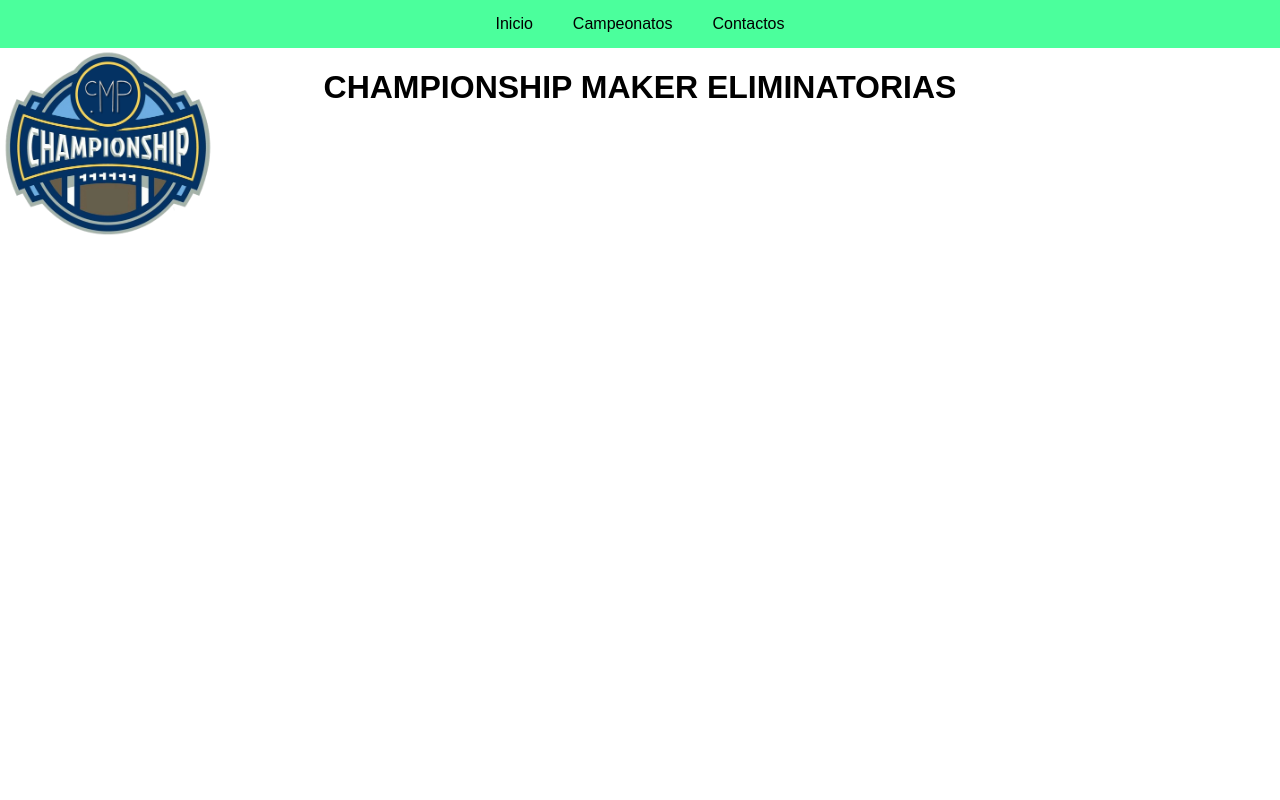
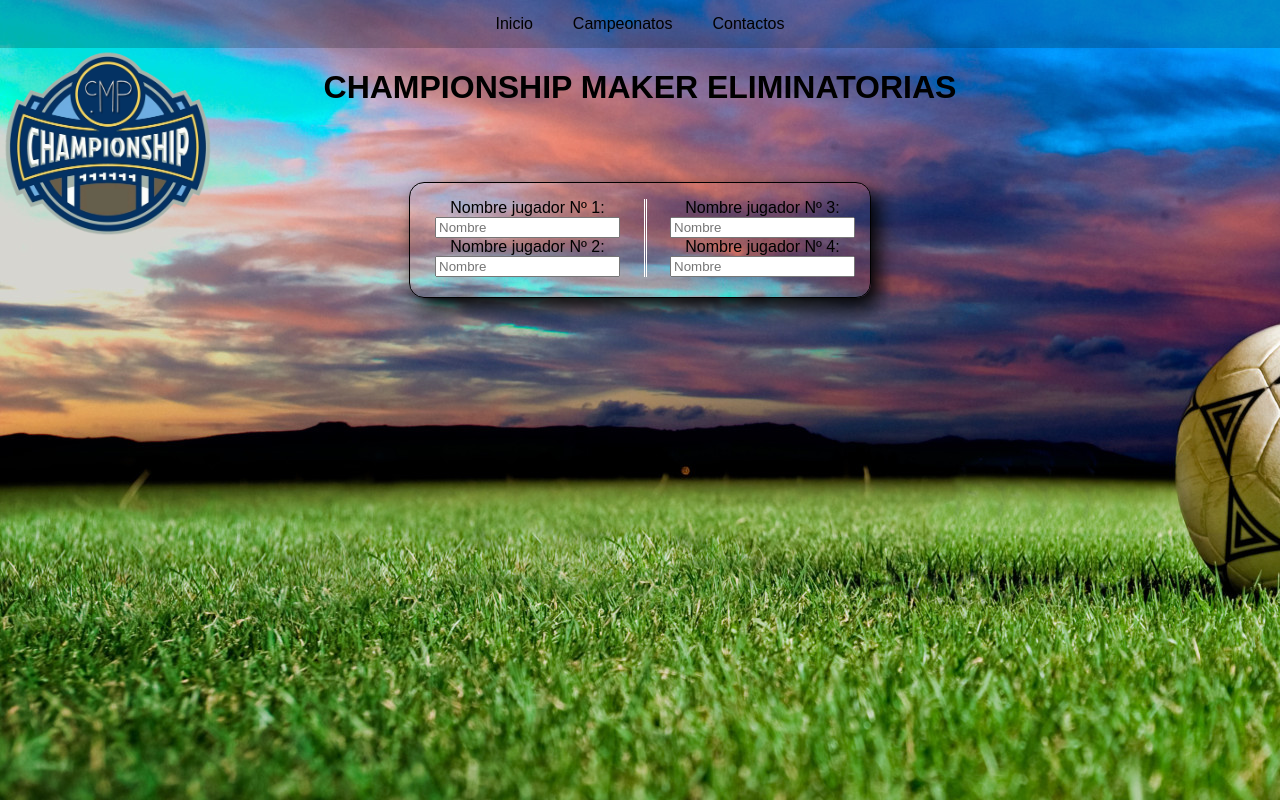
Before and after one commit to joshualpda16/ChampionshipMaker, a PHP site: page /eliminatorias.html in a window 1280 px wide. Run offline with PHP 8.4, Linux system fonts and the light colour scheme.

Commit message:
Fondo htmls

```diff
--- a/eliminatorias.html
+++ b/eliminatorias.html
@@ -8,6 +8,9 @@
     <meta charset="UTF-8">
     <title> CHAMPIONSHIP MAKER </title>
     <body>
+            <div class="wallpaper"></div>
+
+
         <header>
             <nav class="menu">
                 <ul>
@@ -17,14 +20,31 @@
              </ul>
             </nav>
         </header>
-
         <div id="divlogo">
-            <img class="logo" src="logopag2.png" alt="logo">
+                <img class="logo" src="logopag2.png" alt="logo">
         </div>
         <h1 class="titulo_eliminatorias">CHAMPIONSHIP MAKER ELIMINATORIAS</h1>
+
     <br/>
     <br/>
     <br/>
+    <div id="cantjugadores">
+        <form id="form1">
+                <label for="nombrejugador1" class="label1"> Nombre jugador Nº 1:</label>
+                <input type="text" name="campeonato_de" placeholder="Nombre" id="" class="input-50" required>
+                <br/>
+                <label for="nombrejugador2" class="label1">Nombre jugador Nº 2:</label>
+                <input type="text" name="campeonato_de" placeholder="Nombre" id="" class="input-50" required>
+                <br/>
+                <label for="nombrejugador3" class="label1">Nombre jugador Nº 3:</label>
+                <input type="text" name="campeonato_de" placeholder="Nombre" id="" class="input-50" required>
+                <br/>
+                <label for="nombrejugador4" class="label1">Nombre jugador Nº 4:</label>
+                <input type="text" name="campeonato_de" placeholder="Nombre" id="" class="input-50" required>
+        </form>
+
+
+    </div>
 
     </body>
 </html>
--- a/script.js
+++ b/script.js
@@ -1,6 +1,9 @@
-function eliminatoria(){
+function submit(){
     var e = document.getElementById("opciones");
-    var selectedOption = e.options[e.selectedIndex].value;
+    var selectedOption = e.options[e.selectedIndex];
+    var selectedValue = selectedOption.value;
 
-    window.location.href = selectedOption+'.html';
+    if(selectedValue != 'opciones'){
+        window.location.href = selectedValue+'.html';
+    }
 }
--- a/style_eliminatorias.css
+++ b/style_eliminatorias.css
@@ -8,7 +8,7 @@ body{
     color: #000000;
 }
 .menu ul{
-    background: rgba(51, 255, 143, 0.877);
+    background: rgba(0, 0, 0, 0.2);
     margin: 0;
     list-style: none;
     padding: 0;
@@ -16,6 +16,7 @@ body{
     justify-content: center;
 }
 .menu li a{
+    margin:0;
     display: block;
     padding: 15px 20px;
     color: #000000;
@@ -23,7 +24,7 @@ body{
     margin: 0;
 }
 .menu li:hover{
-    background: rgba(37, 165, 95, 0.87);
+    background: rgba(177, 171, 171, 0.87);
 }
 @media (min-width : 960px){
     .logo{
@@ -53,3 +54,35 @@ body{
         display: block;
     }
 }
+.wallpaper{
+    width: 100%;
+    height: 100%;
+    position: absolute;
+    background-image: URL(wallpaper.jpg);
+    z-index: -1000;
+}
+.label1{
+    width:390;
+    text-align: center;
+}
+#cantjugadores{
+    column-rule-color: white;
+    column-count: 2;
+    column-gap: 40px;
+    column-rule-style: double;
+    text-align: center;
+    overflow:hidden;
+    border: 1px solid #000000;
+    width: 430px;
+    box-shadow: 8px 10px 20px #000000;
+    margin: auto;
+    border-radius: 15px;
+    padding: 20px;
+    padding-top: 16px;
+    padding-right: 10px;
+}
+
+#form1{
+        margin:auto;
+        padding-right: 0px;
+    }
```
Also changed, not shown: campeonato.html (+4 -5 lines), clasificatoria.html (+7 -3 lines), index.html (+8 -12 lines), style.css (+28 -6 lines), style_campeonato.css (+9 -2 lines), style_clasificatoria.css (+11 -2 lines), wallpaper.jpg (added).
